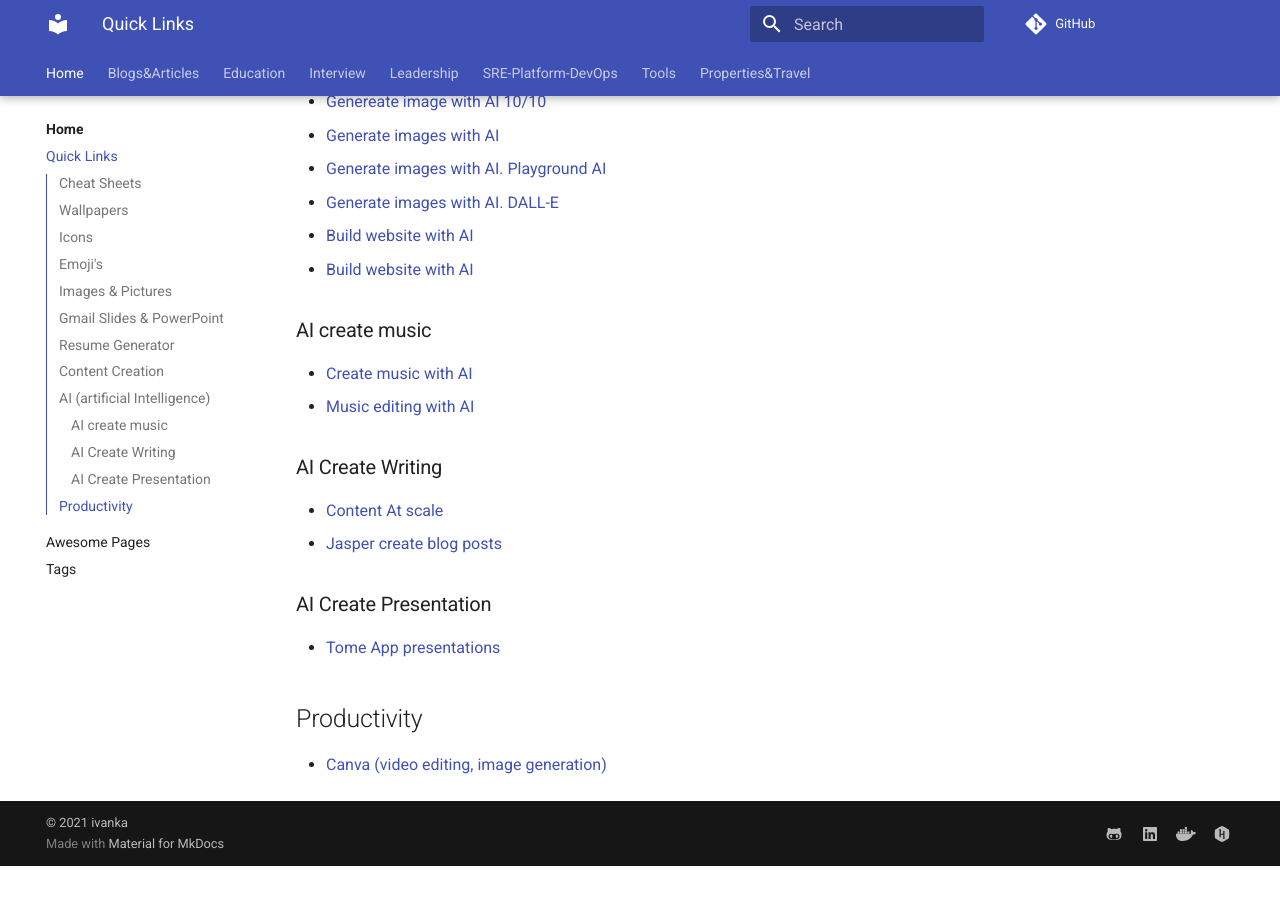
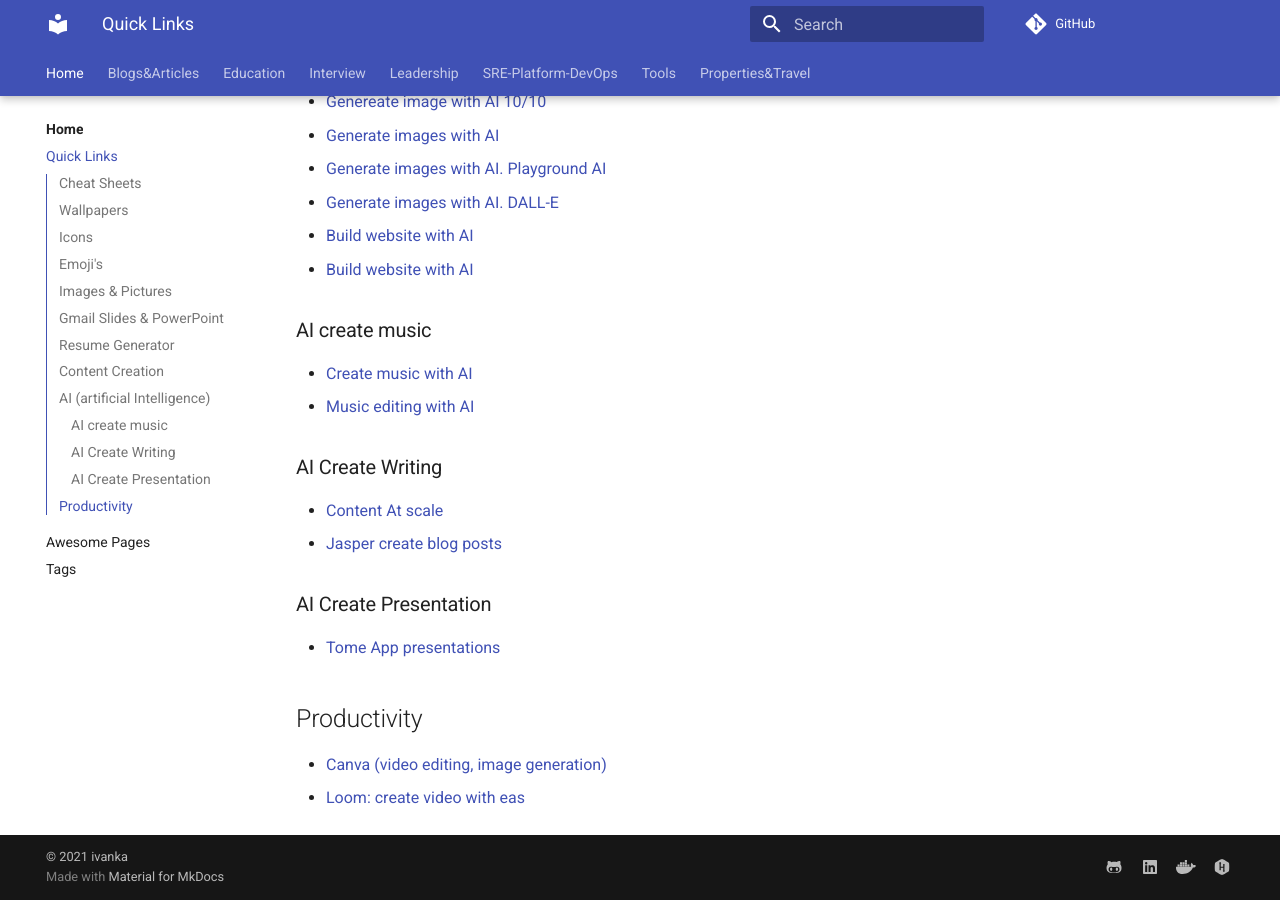
Before and after one commit to ivankatliarchuk/knowledge-base, an MkDocs documentation site: the page built from docs/quicklinks.md, in a window 1280 px wide and 900 px high, scrolled down 1801 px. Built offline with MkDocs 1.6.1 and Material for MkDocs 9.7.7, drawn with Linux system fonts in a browser that asks for light colours; comment, search, counter and statistics services are not loaded; before the commit the page ends 2667 px from its top, so only the background shows below that.

Commit message:
loom. video edititing and creation
Signed-off-by: ivan katliarchuk <ivan.katliarchuk@gmail.com>

```diff
--- a/docs/quicklinks.md
+++ b/docs/quicklinks.md
@@ -87,6 +87,7 @@
 ## Productivity
 
 - [Canva (video editing, image generation)](https://www.canva.com/){:target="_blank"}
+- [Loom: create video with eas](https://www.loom.com/){:target="_blank"}
 
 <!-- resource links -->
 [top-wallpapers]: https://wallhaven.cc/toplist
```
